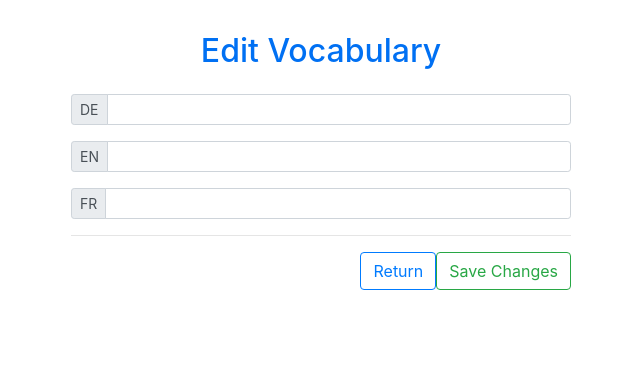
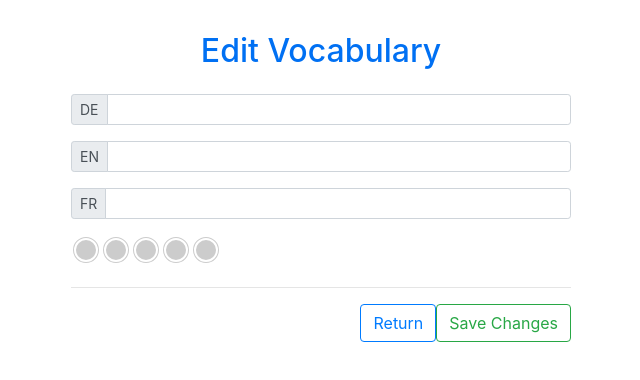
Before and after one commit to sw20-tug/ASD-Morning-2, a Next.js app in the folder client/: page /edit_vocabulary in a window 1280 px wide. Shown: the top 380 px of the page, without its empty margins (319-959 px from the left). Built offline with nearby package versions, Linux system fonts and the light colour scheme.

Commit message:
[LANG_014]Removed some addition informations which where not needed[LA,LM]

```diff
--- a/client/pages/edit_vocabulary.js
+++ b/client/pages/edit_vocabulary.js
@@ -109,6 +109,11 @@ class EditVocabulary extends React.Component {
                             </InputGroup.Prepend>
                             <FormControl type="text" name="FR" onChange={ this.handleChange } defaultValue={this.props.query.fr} aria-label="Small" aria-describedby="inputGroup-sizing-sm" />
                         </InputGroup>
+
+                        <InputGroup  size="sm" className="mb-3">
+                           <Rating onChange={this.rate} initialRating={this.state.initialRating} fractions="1"/>
+                        </InputGroup>
+
                     </Form.Group>
                     <hr/>
                     <div className="edit_button_wrap">
--- a/client/pages/vocabulary.js
+++ b/client/pages/vocabulary.js
@@ -55,7 +55,7 @@ class VocabularyOverview extends React.Component {
 
                                 <th scope="col">Topic</th>
                                 <th scope="col">Translations</th>
-                                <th className="test_col" scope="col">test</th>
+                                <th className="test_col" scope="col"></th>
                             </tr>
                             </thead>
                             <tbody>
```
